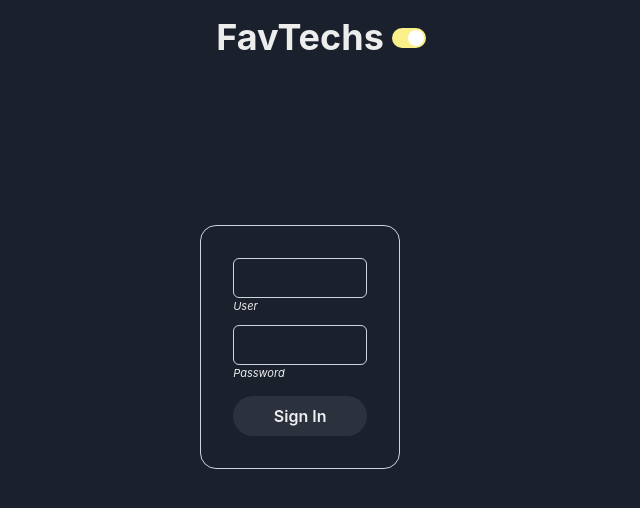
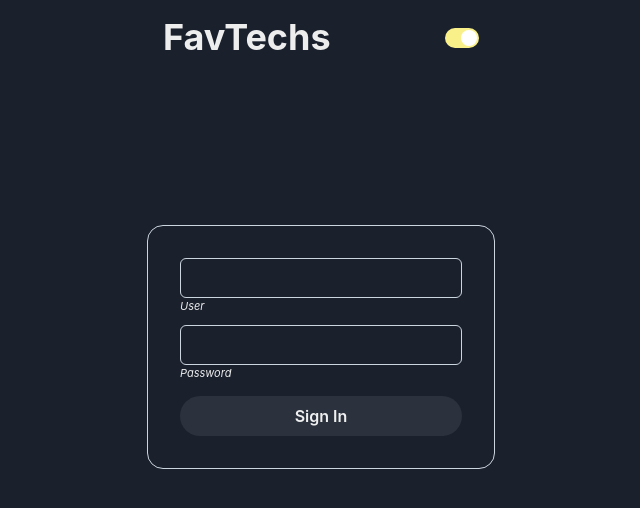
Before and after one commit to luis-moguea/languages-dnd, a React (Vite) app: page /langs in a window 1280 px wide. Shown: the top 508 px of the page, without its empty margins (319-959 px from the left). Built offline with nearby package versions, Linux system fonts and the light colour scheme.

Commit message:
Update LoginInputs.tsx

```diff
--- a/src/components/Login/LoginInputs.tsx
+++ b/src/components/Login/LoginInputs.tsx
@@ -46,7 +46,7 @@ const LoginInputs = ({ user }: Props) => {
           padding="2em"
           flexDirection="column"
           mt="150px"
-          maxWidth="200px"
+          maxWidth="350px"
         >
           <Input
             type="text"
```
